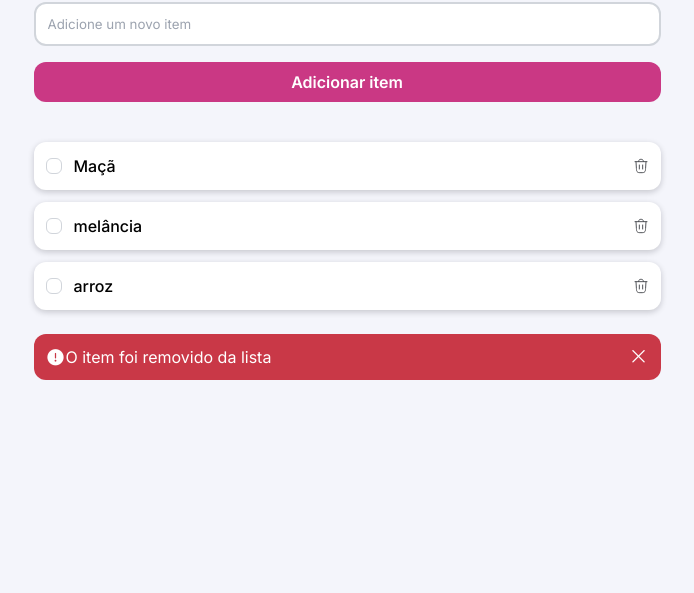
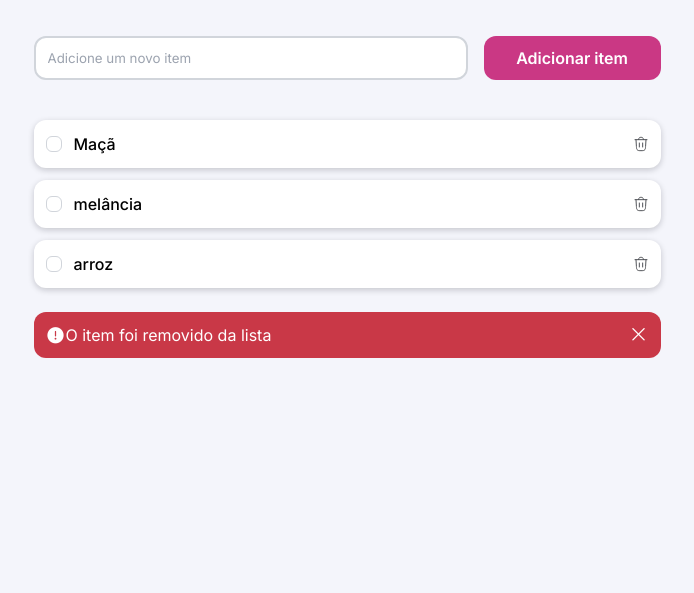
Before and after one commit to Lucasantos11BTI/projeto_quicklist, a plain HTML site: page index.html in a window 1280 px wide. Shown: the part 207-800 px from the top of the page, without its empty margins (293-987 px from the left). Drawn offline with nearby package versions, Linux system fonts and the light colour scheme.

Commit message:
adaptacoes da responsividade para a versao desktop

```diff
--- a/style.css
+++ b/style.css
@@ -83,7 +83,7 @@ main {
         }
 
         &:hover {
-            border: 2px solid var (var(--border-hover));
+            border: 2px solid var(--border-hover);
         }
 
         &:focus {
@@ -209,3 +209,28 @@ main {
     opacity: 0;
     transform: translateY(-10px);
 }
+
+@media(min-width: 627px) {
+    header {
+        img {
+            margin-bottom: 6.4rem;
+        }
+    }
+
+    .add-item {
+        display: grid;
+        grid-template-columns: repeat(10, 1fr);
+        gap: 1.6rem;
+
+
+        input {
+            margin-bottom: 0;
+            grid-column: 1 / 8;
+
+        }
+
+        button {
+            grid-column: 8 / 11;
+        }
+    }
+}
```
